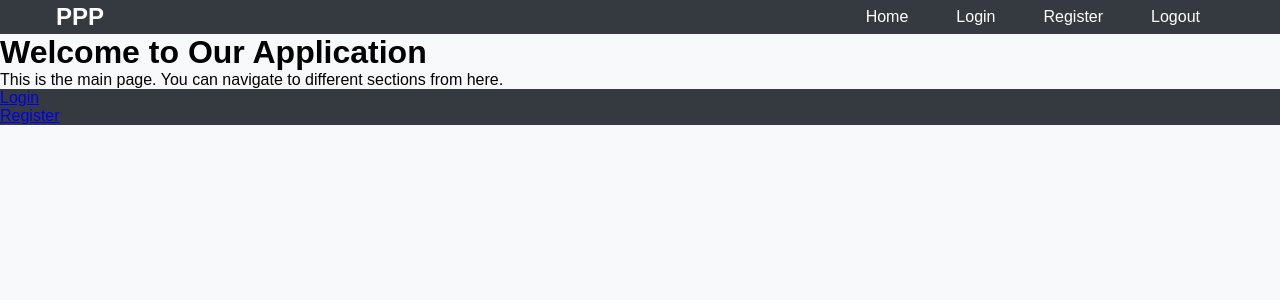
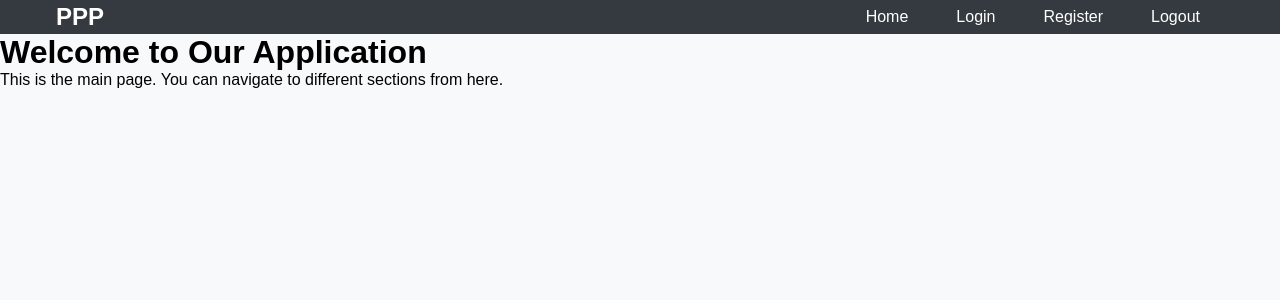
Before and after one commit to notAnotherAverageJoe/Property-Preservation-Plus, a React (Create React App) app in the folder client/: page / in a window 1280 px wide. Shown: the top 300 px of the page. Built offline with nearby package versions, Linux system fonts and the light colour scheme.

Commit message:
redirect after reg

```diff
--- a/client/src/components/Home.js
+++ b/client/src/components/Home.js
@@ -1,6 +1,5 @@
 // src/pages/Main.js
 import React from "react";
-import { Link } from "react-router-dom";
 
 const Main = () => {
   return (
@@ -9,16 +8,6 @@ const Main = () => {
       <p>
         This is the main page. You can navigate to different sections from here.
       </p>
-      <nav>
-        <ul>
-          <li>
-            <Link to="/login">Login</Link>
-          </li>
-          <li>
-            <Link to="/register">Register</Link>
-          </li>
-        </ul>
-      </nav>
     </div>
   );
 };
--- a/client/src/components/Register.js
+++ b/client/src/components/Register.js
@@ -1,4 +1,5 @@
 import React, { useState } from "react";
+import { useNavigate } from "react-router-dom";
 import { register } from "../utils/authService";
 
 function Register() {
@@ -9,6 +10,8 @@ function Register() {
     password: "",
   });
 
+  const navigate = useNavigate(); // Initialize the useNavigate hook
+
   const handleChange = (e) => {
     setFormData({ ...formData, [e.target.name]: e.target.value });
   };
@@ -18,7 +21,8 @@ function Register() {
     try {
       const response = await register(formData);
       console.log(response);
-      // Handle successful registration (e.g., redirect to login)
+      // Redirect to login page on successful registration
+      navigate("/login");
     } catch (error) {
       console.error("Registration failed", error);
       // Display error message to the user
```
